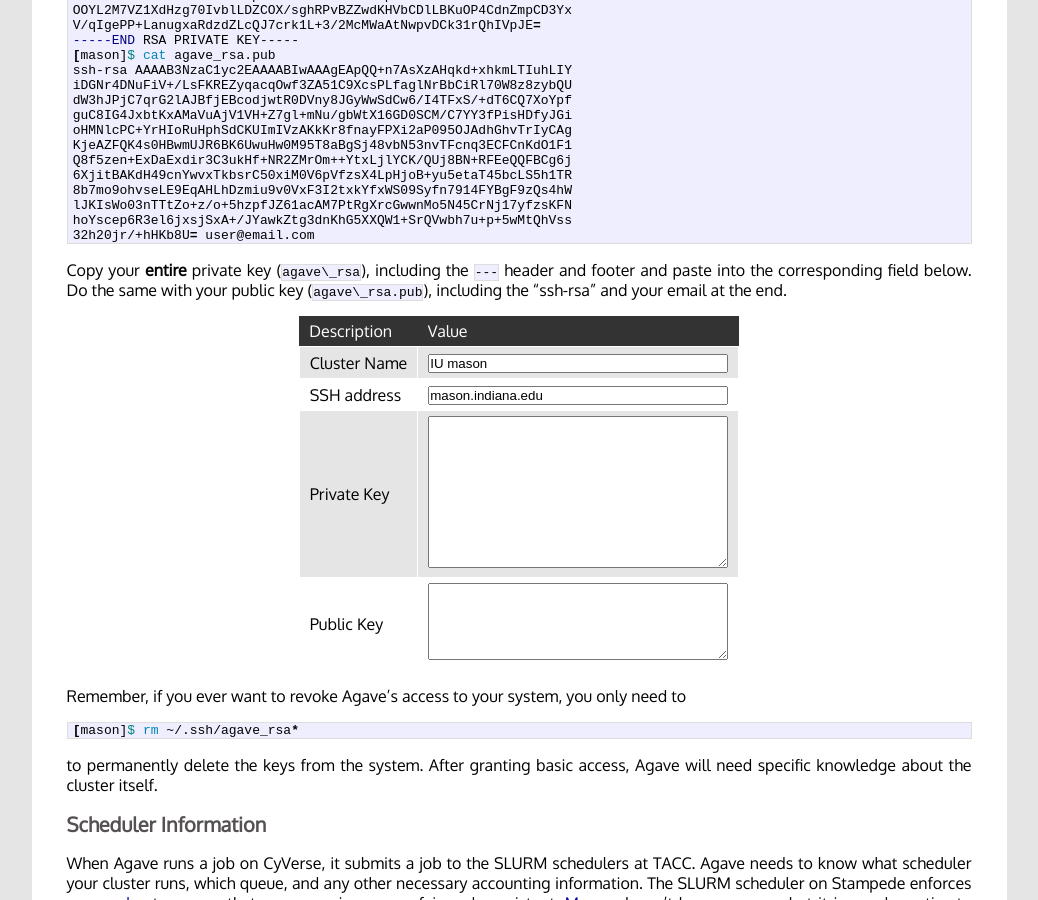
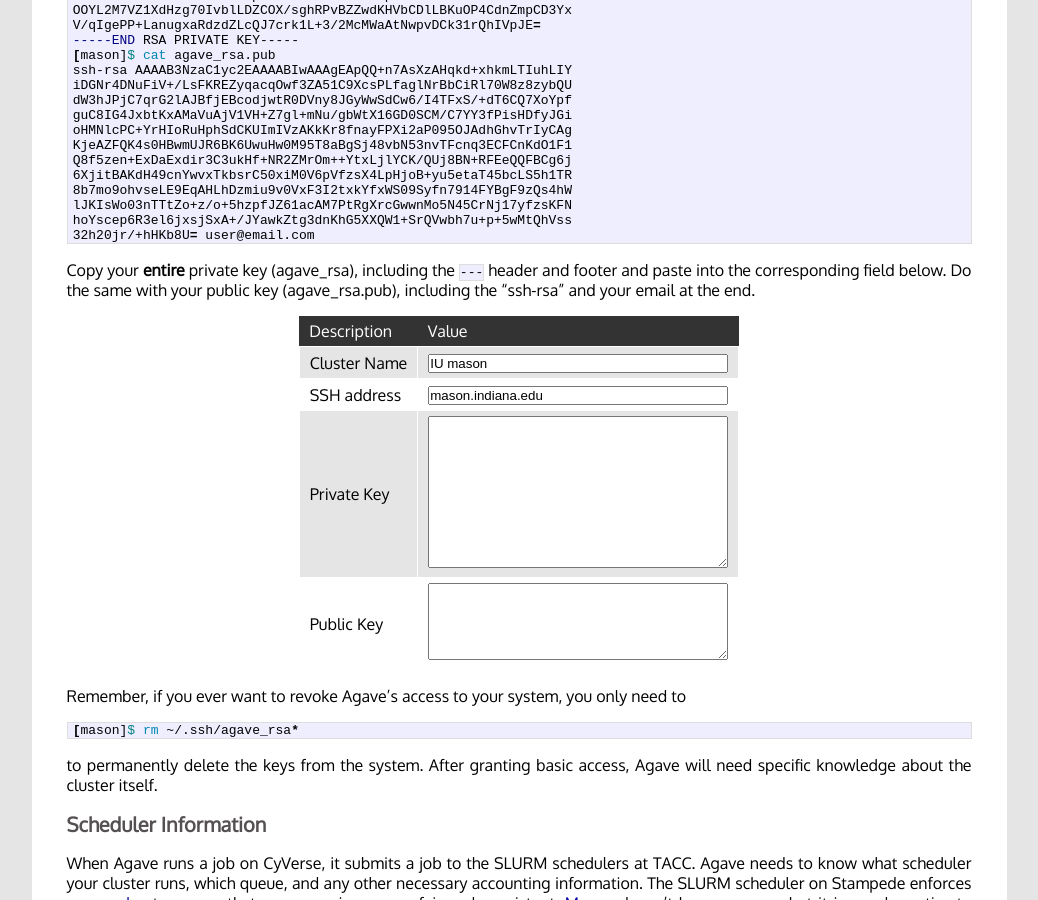
Before and after one commit to zyndagj/zyndagj.github.io, a Jekyll site: the page built from _posts/2017-02-06-agave-executionSystem.markdown, in a window 1280 px wide and 900 px high, scrolled down 1438 px. Shown: the whole window, without its empty margins (121-1159 px from the left). Built offline with Jekyll 4.4.1, drawn with Linux system fonts in a browser that asks for light colours.

````diff
--- a/_posts/2017-02-06-agave-executionSystem.markdown
+++ b/_posts/2017-02-06-agave-executionSystem.markdown
@@ -135,7 +135,7 @@ hoYscep6R3el6jxsjSxA+/JYawkZtg3dnKhG5XXQW1+SrQVwbh7u+p+5wMtQhVss
 32h20jr/+hHKb8U= user@email.com
 ```
 
-Copy your **entire** private key (`agave\_rsa`), including the `---` header and footer and paste into the corresponding field below. Do the same with your public key (`agave\_rsa.pub`), including the "ssh-rsa" and your email at the end.
+Copy your **entire** private key (agave\_rsa), including the `---` header and footer and paste into the corresponding field below. Do the same with your public key (agave\_rsa.pub), including the "ssh-rsa" and your email at the end.
 
 | Description | Value |
 |--|--|
````
